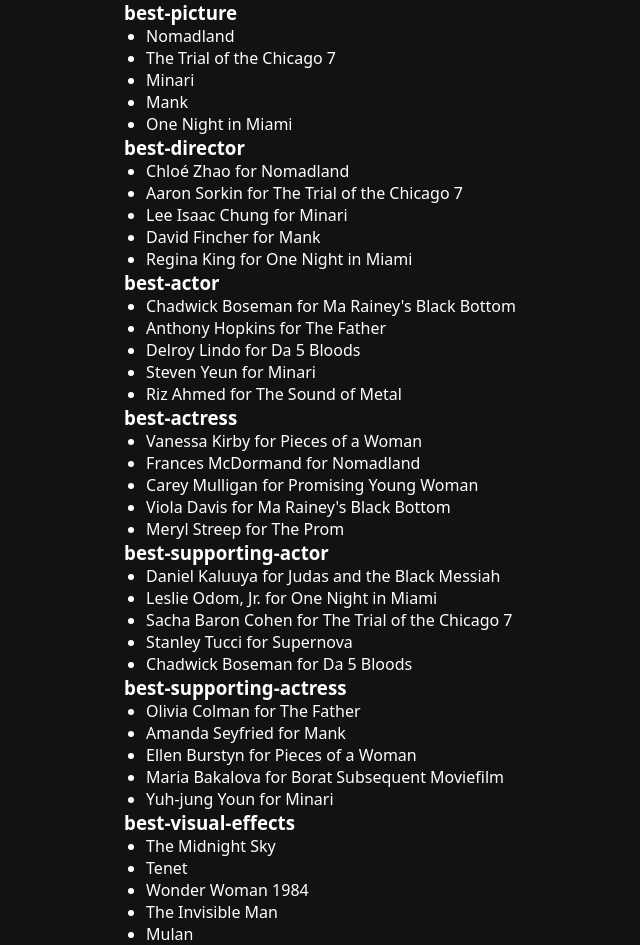
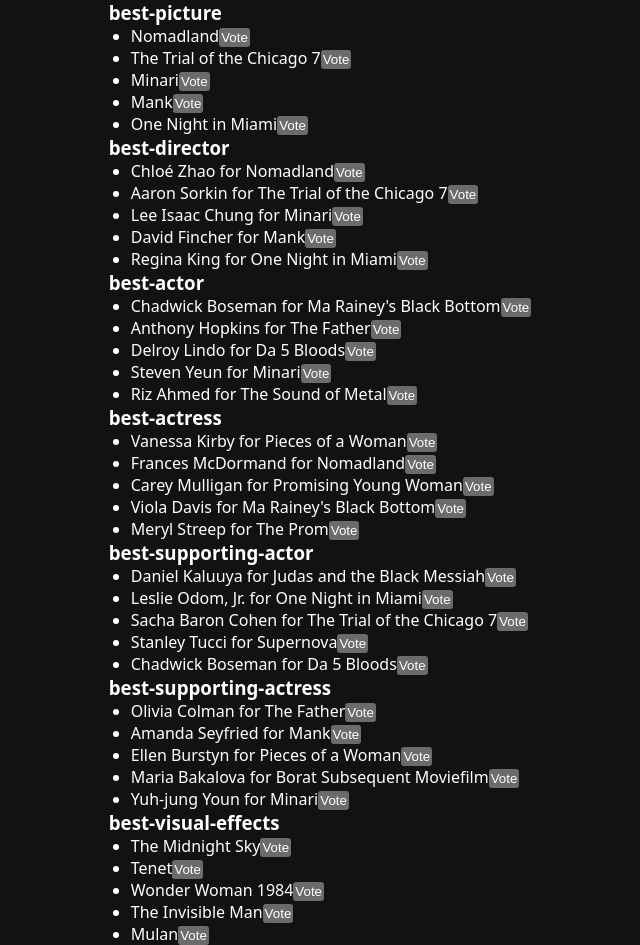
Before and after one commit to devdariill/daily-pay-challenge-gonzy-MapSetStructuredClone, a Next.js app: page / in a window 1280 px wide. Shown: the whole page, without its empty margins (309-949 px from the left). Built offline with nearby package versions, Linux system fonts and the light colour scheme.

Commit message:
2 params

```diff
--- a/src/app/client.tsx
+++ b/src/app/client.tsx
@@ -8,6 +8,9 @@
 
 export default function BallotClientPage ({ ballots }:Props) {
   const [votes, setVotes] = useState(() => new Map<Ballot['id'], Nominee>())
+  function handleVote (ballotId:Ballot['id'], nominee:Nominee) {
+
+  }
   return (
     <section>
       {/* <pre>{JSON.stringify(ballots, null, 2)}</pre> */}
@@ -16,7 +19,10 @@
           <h3 style={{ marginLeft: '-22px' }}>{ballot.id}</h3>
           <ul>
             {ballot.items.map(nominee => (
-              <li key={nominee.id}>{nominee.title}</li>
+              <li key={nominee.id}>
+                <span>{nominee.title}</span>
+                <button onClick={() => handleVote(ballot.id, nominee)}>Vote</button>
+              </li>
             ))}
           </ul>
         </article>
```
